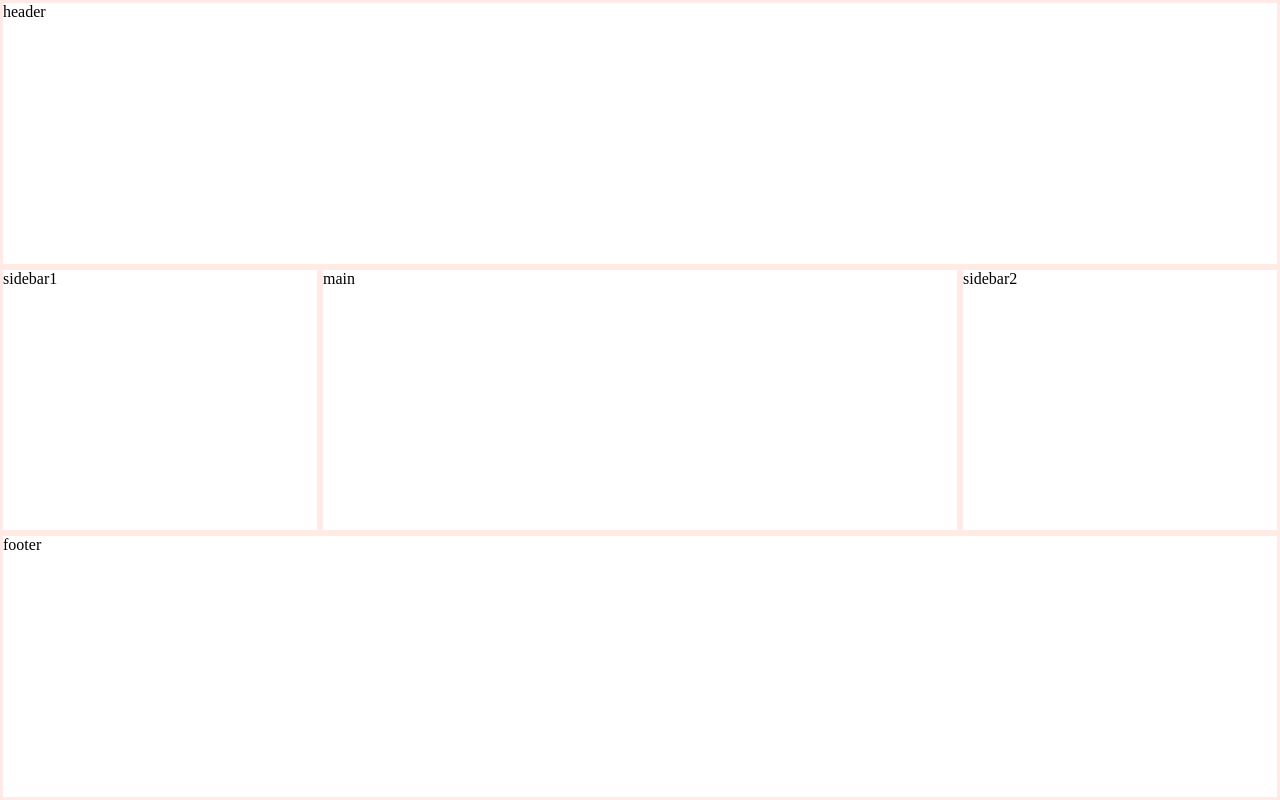
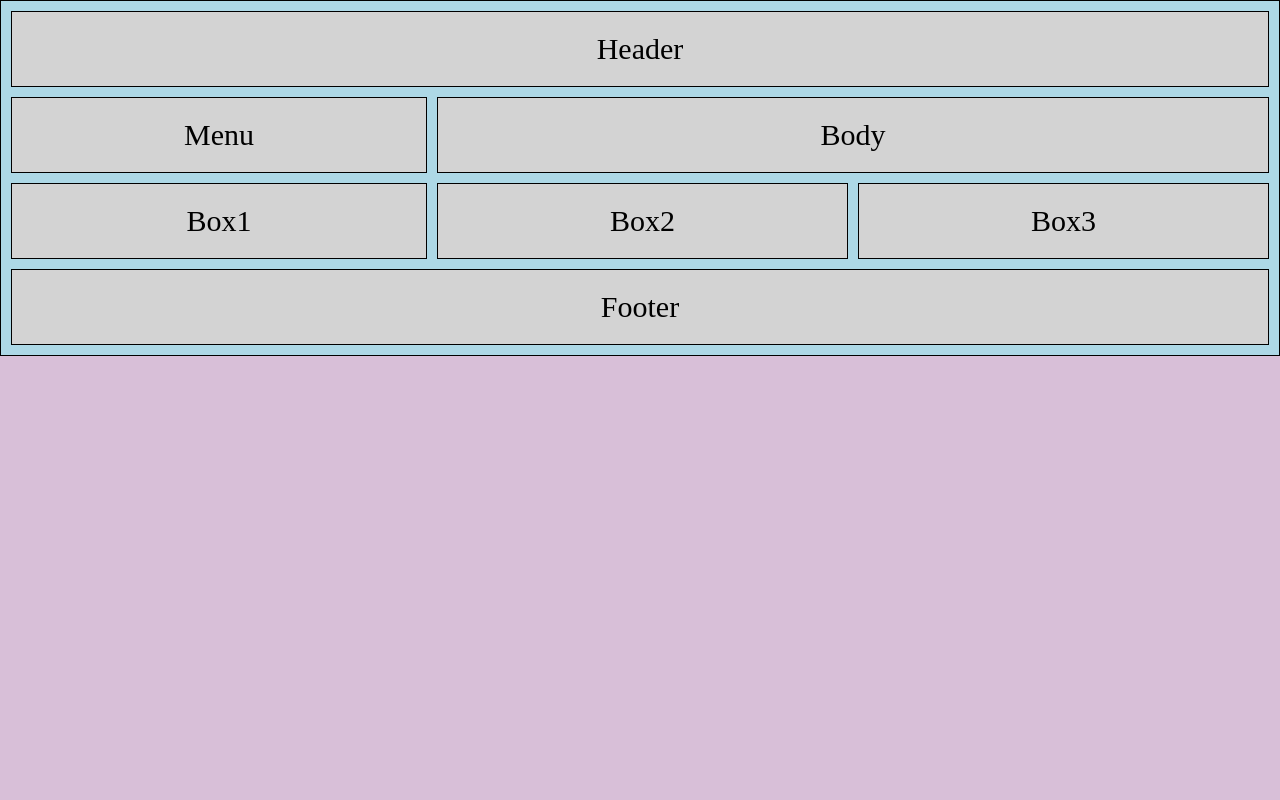
Before and after one commit to KistinaWu/grid_simple, a plain HTML site: page index.html in a window 1280 px wide. Drawn offline with Linux system fonts and the light colour scheme.

Commit message:
grid simple

```diff
--- a/index.html
+++ b/index.html
@@ -9,26 +9,15 @@
 </head>
 
 <body>
-    <section class='body'>
-        <header class='box header'>
-            header
-        </header>
-
-        <sidebar class='box sidebar-1'>
-            sidebar1
-        </sidebar>
-
-        <main class='box main'>
-            main
-        </main>
-
-        <sidebar class='box sidebar-2'>
-            sidebar2
-        </sidebar>
-        <footer class='box footer'>
-            footer
-        </footer>
-    </section>
+    <div class="grid-container">
+        <div class="item1">Header</div>
+        <div class="item2">Menu</div>
+        <div class="item3">Body</div>
+        <div class="item4">Box1</div>
+        <div class="item5">Box2</div>
+        <div class="item6">Box3</div>
+        <div class="item7">Footer</div>
+    </div>
 </body>
 
 </html>
--- a/style.css
+++ b/style.css
@@ -1,62 +1,40 @@
 * {
     padding: 0;
     margin: 0;
+    box-sizing: border-box;
 }
 
-.header {
-    grid-area: header;
+body{
+  background-color: thistle;
 }
 
-.sidebar-1 {
-    grid-area: sidebar1;
+.item1 { grid-area: h; }
+.item2 { grid-area: m; }
+.item3 { grid-area: b; }
+.item4 { grid-area: g1; }
+.item5 { grid-area: g2; }
+.item6 { grid-area: g3; }
+.item7 { grid-area: f; }
+
+.grid-container {
+  /* max-width: 85%; */
+  margin: 0 auto;
+  display: grid;
+  grid-template-areas:
+    'h h h  '
+    'm b b  '
+    'g1 g2 g3 '
+    'f f f ';
+  grid-gap: 10px;
+  background-color:lightblue;
+  padding: 10px;
+  border:1px solid black;
 }
 
-.main {
-    grid-area: main;
+.grid-container > div {
+  background-color:lightgrey;
+  text-align: center;
+  padding: 20px 0;
+  font-size: 30px;
+  border:1px solid black;
 }
-
-.sidebar-2 {
-    grid-area: sidebar2;
-}
-
-.footer {
-    grid-area: footer;
-}
-
-
-.box {
-    border: 3px solid #f642;
-}
-
-@media (max-width:800px) {
-    .body {
-        display: grid;
-        height: 100vh;
-        grid-template-columns: 1fr;
-        grid-template-areas:
-            "header"
-            "main"
-            "main"
-            "sidebar1"
-            "sidebar2"
-            "footer"
-        ;
-    }
-}
-
-@media (min-width:800px) {
-    section.body {
-        display: grid;
-        height: 100vh;
-        grid-template-columns: 25% 1fr 25%;
-        grid-template-areas:
-            "header header header"
-            "sidebar1 main sidebar2"
-            "footer footer footer"
-        ;
-
-    }
-
-}
-
-/* grid-template-rows: 10% 1fr 15%; */
```
